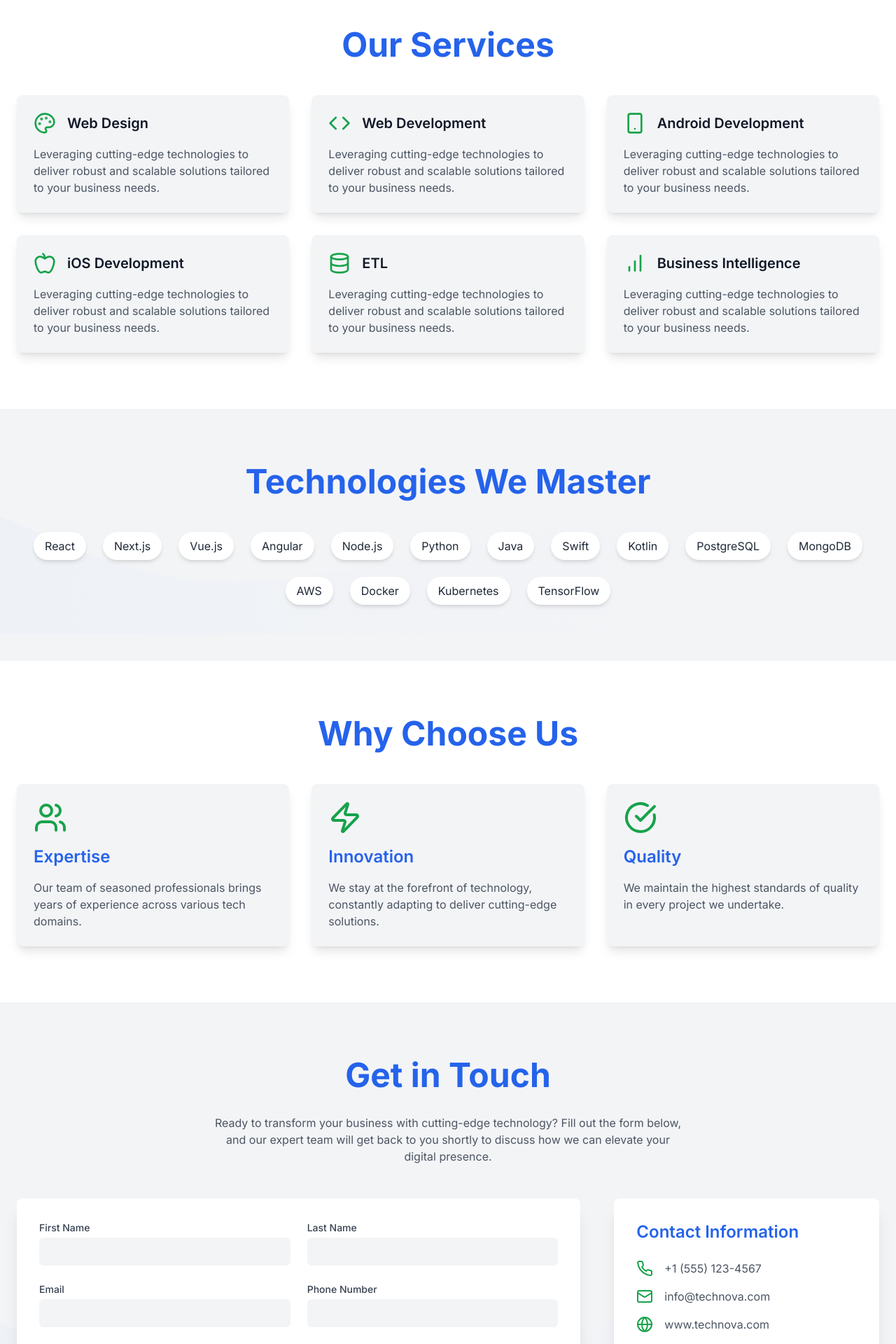
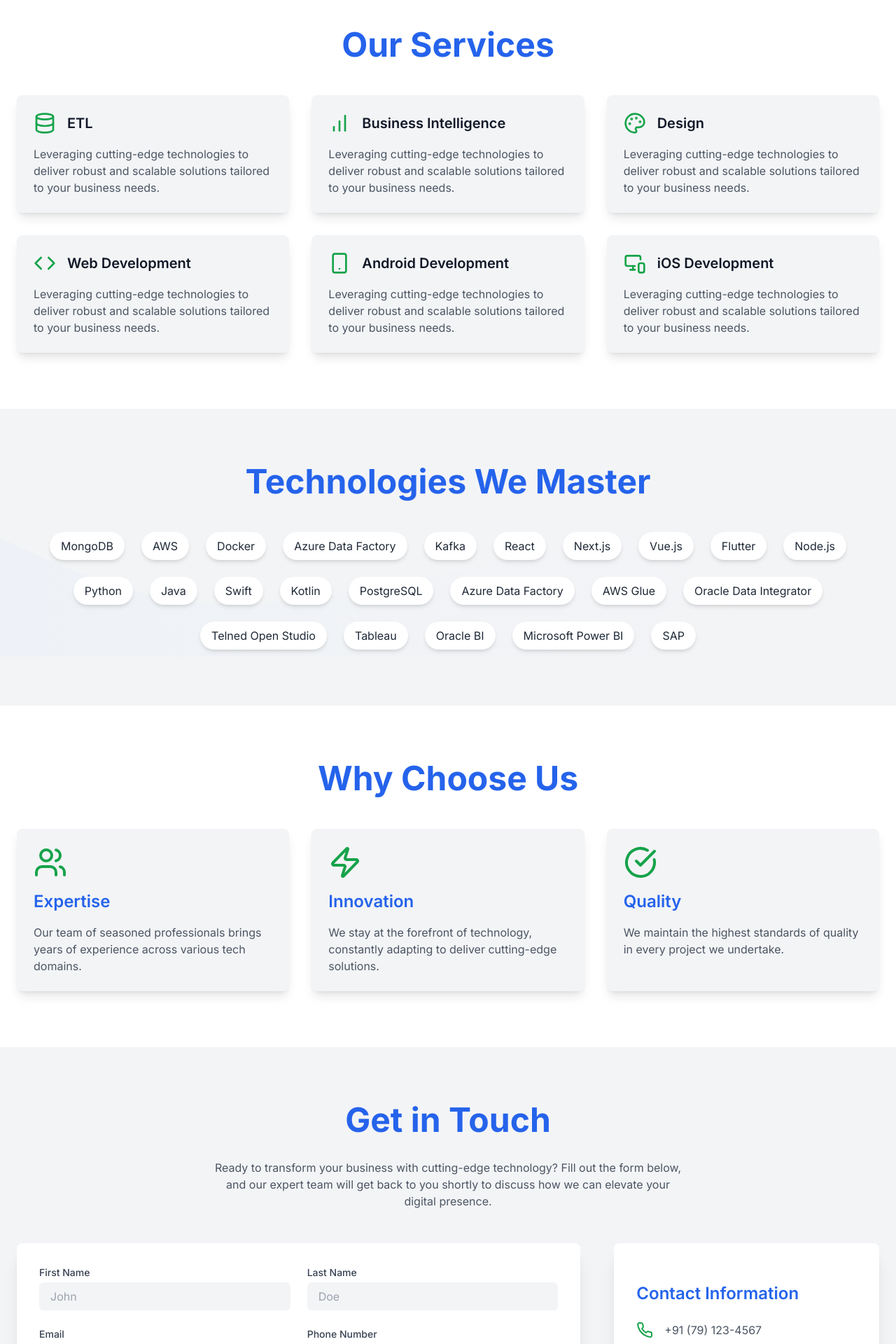
Before and after one commit to TenjinLabs/TenjinLabs, a Next.js app: page / in a window 1280 px wide. Shown: the part 840-2760 px from the top of the page at 70% size. Built offline with nearby package versions, Linux system fonts and the light colour scheme.

Commit message:
Q2 Update page.tsx
Updating Page.tsx as of Q2

```diff
--- a/app/page.tsx
+++ b/app/page.tsx
@@ -2,21 +2,23 @@
 
 import { useState, useEffect } from 'react'
 import { motion, AnimatePresence } from 'framer-motion'
-import { Menu, X, Send, Palette, Code, Smartphone, Apple, Database, BarChart, CheckCircle, Users, Zap, PlusCircle, MinusCircle, Phone, Mail, Globe, Sun, Moon } from 'lucide-react'
+import { Menu, X, Send, Palette, Code, Smartphone, MonitorSmartphone, Database, BarChart, CheckCircle, Users, Zap, PlusCircle, MinusCircle, Phone, Mail, Globe, Sun, Moon } from 'lucide-react'
 
 const services = [
-  { name: 'Web Design', icon: Palette },
+  { name: 'ETL', icon: Database },
+  { name: 'Business Intelligence', icon: BarChart },
+  { name: 'Design', icon: Palette },
   { name: 'Web Development', icon: Code },
   { name: 'Android Development', icon: Smartphone },
-  { name: 'iOS Development', icon: Apple },
-  { name: 'ETL', icon: Database },
-  { name: 'Business Intelligence', icon: BarChart },
+  { name: 'iOS Development', icon: MonitorSmartphone },
 ]
 
 const technologies = [
-  'React', 'Next.js', 'Vue.js', 'Angular', 'Node.js',
+   'MongoDB', 'AWS', 'Docker', 'Azure Data Factory', 'Kafka',
+  'React', 'Next.js', 'Vue.js', 'Flutter', 'Node.js',
   'Python', 'Java', 'Swift', 'Kotlin', 'PostgreSQL',
-  'MongoDB', 'AWS', 'Docker', 'Kubernetes', 'TensorFlow'
+  'Azure Data Factory', 'AWS Glue', 'Oracle Data Integrator', 'Telned Open Studio',
+  'Tableau','Oracle BI', 'Microsoft Power BI','SAP'
 ]
 
 const whyChooseUs = [
@@ -117,7 +119,7 @@
               transition={{ duration: 0.5 }}
               className={`text-2xl font-bold ${isDarkMode ? 'text-blue-400' : 'text-blue-600'}`}
             >
-              TechNova
+              TenjinLabs
             </motion.h1>
             <div className="hidden md:flex space-x-8">
               {['home', 'services', 'technologies', 'why-choose-us', 'contact', 'faq'].map((item) => (
@@ -187,7 +189,7 @@
             <svg className="absolute inset-0 w-full h-full" xmlns="http://www.w3.org/2000/svg">
               <defs>
                 <linearGradient id="grad1" x1="0%" y1="0%" x2="100%" y2="0%">
-                  <stop offset="0%" style={{ stopColor: isDarkMode ? 'rgb(30, 64, 175)' : 'rgb(191, 219, 254)', stopOpacity: 0.2 }} />
+                  <stop offset="0%" style={{ stopColor: isDarkMode ? 'rgb(30, 64, 200)' : 'rgb(200, 219, 254)', stopOpacity: 0.2 }} />
                   <stop offset="100%" style={{ stopColor: isDarkMode ? 'rgb(30, 58, 138)' : 'rgb(219, 234, 254)', stopOpacity: 0 }} />
                 </linearGradient>
               </defs>
@@ -404,21 +406,21 @@
                   <div className="grid grid-cols-1 md:grid-cols-2 gap-6">
                     <div>
                       <label htmlFor="firstName" className={`block text-sm font-medium ${isDarkMode ? 'text-gray-300' : 'text-gray-700'} mb-1`}>First Name</label>
-                      <input type="text" id="firstName" name="firstName" className={`w-full px-4 py-2 rounded-md ${isDarkMode ? 'bg-gray-700 text-white' : 'bg-gray-100 text-gray-900'} focus:outline-none focus:ring-2 focus:ring-blue-500`} required />
+                      <input type="text" id="firstName" name="firstName" placeholder='John' className={`w-full px-4 py-2 rounded-md ${isDarkMode ? 'bg-gray-700 text-white' : 'bg-gray-100 text-gray-900'} focus:outline-none focus:ring-2 focus:ring-blue-500`} required />
                     </div>
                     <div>
                       <label htmlFor="lastName" className={`block text-sm font-medium ${isDarkMode ? 'text-gray-300' : 'text-gray-700'} mb-1`}>Last Name</label>
-                      <input type="text" id="lastName" name="lastName" className={`w-full px-4 py-2 rounded-md ${isDarkMode ? 'bg-gray-700 text-white' : 'bg-gray-100 text-gray-900'} focus:outline-none focus:ring-2 focus:ring-blue-500`} required />
+                      <input type="text" id="lastName" name="lastName" placeholder='Doe' className={`w-full px-4 py-2 rounded-md ${isDarkMode ? 'bg-gray-700 text-white' : 'bg-gray-100 text-gray-900'} focus:outline-none focus:ring-2 focus:ring-blue-500`} required />
                     </div>
                   </div>
                   <div className="grid grid-cols-1 md:grid-cols-2 gap-6">
                     <div>
                       <label htmlFor="email" className={`block text-sm font-medium ${isDarkMode ? 'text-gray-300' : 'text-gray-700'} mb-1`}>Email</label>
-                      <input type="email" id="email" name="email" className={`w-full px-4 py-2 rounded-md ${isDarkMode ? 'bg-gray-700 text-white' : 'bg-gray-100 text-gray-900'} focus:outline-none focus:ring-2 focus:ring-blue-500`} required />
+                      <input type="email" id="email" name="email" placeholder='john@tenjinlabs.in' className={`w-full px-4 py-2 rounded-md ${isDarkMode ? 'bg-gray-700 text-white' : 'bg-gray-100 text-gray-900'} focus:outline-none focus:ring-2 focus:ring-blue-500`} required />
                     </div>
                     <div>
                       <label htmlFor="phone" className={`block text-sm font-medium ${isDarkMode ? 'text-gray-300' : 'text-gray-700'} mb-1`}>Phone Number</label>
-                      <input type="tel" id="phone" name="phone" className={`w-full px-4 py-2 rounded-md ${isDarkMode ? 'bg-gray-700 text-white' : 'bg-gray-100 text-gray-900'} focus:outline-none focus:ring-2 focus:ring-blue-500`} required />
+                      <input type="tel" id="phone" name="phone" placeholder='+91901010078' className={`w-full px-4 py-2 rounded-md ${isDarkMode ? 'bg-gray-700 text-white' : 'bg-gray-100 text-gray-900'} focus:outline-none focus:ring-2 focus:ring-blue-500`} required />
                     </div>
                   </div>
                   <div>
@@ -431,7 +433,7 @@
                           whileHover={{ scale: 1.05 }}
                           whileTap={{ scale: 0.95 }}
                           onClick={() => toggleService(service.name)}
-                          className={`flex items-center justify-center space-x-2 p-3 rounded-md transition duration-300 ${
+                          className={`flex items-center justify-none space-x-2 p-3 rounded-md transition duration-300 ${
                             selectedServices.includes(service.name)
                               ? isDarkMode ? 'bg-blue-600 text-white' : 'bg-blue-500 text-white'
                               : isDarkMode ? 'bg-gray-700 text-gray-300 hover:bg-gray-600' : 'bg-gray-200 text-gray-700 hover:bg-gray-300'
@@ -444,7 +446,7 @@
                     </div>
                   </div>
                   <div>
-                    <label htmlFor="message" className={`block text-sm font-medium ${isDarkMode ? 'text-gray-300' : 'text-gray-700'} mb-1`}>Message</label>
+                    <label htmlFor="message" className={`block text-sm font-medium ${isDarkMode ? 'text-gray-300' : 'text-gray-700'} mb-1`}>Requirements</label>
                     <textarea id="message" name="message" rows={4} className={`w-full px-4 py-2 rounded-md ${isDarkMode ? 'bg-gray-700 text-white' : 'bg-gray-100 text-gray-900'} focus:outline-none focus:ring-2 focus:ring-blue-500`} required></textarea>
                   </div>
                   <motion.button
@@ -454,7 +456,7 @@
                     type="submit"
                   >
                     <Send className="mr-2" />
-                    Send Message
+                    Send
                   </motion.button>
                 </form>
               </motion.div>
@@ -465,19 +467,44 @@
                 viewport={{ once: true }}
                 className={`${isDarkMode ? 'bg-gray-800' : 'bg-white'} p-8 rounded-lg shadow-xl space-y-6`}
               >
+                            <svg className="absolute inset-0 w-full h-full" xmlns="http://www.w3.org/2000/svg" viewBox="0 0 1440 320">
+              <defs>
+                <linearGradient id="grad3" x1="0%" y1="0%" x2="100%" y2="0%">
+                  <stop offset="0%" style={{ stopColor: isDarkMode ? 'rgb(30, 64, 175)' : 'rgb(191, 219, 254)', stopOpacity: 0.1 }} />
+                  <stop offset="100%" style={{ stopColor: isDarkMode ? 'rgb(30, 58, 138)' : 'rgb(219, 234, 254)', stopOpacity: 0 }} />
+                </linearGradient>
+              </defs>
+              <motion.path
+                fill="url(#grad3)"
+                fillOpacity="1"
+                initial={{ d: "M0,160L48,181.3C96,203,192,245,288,261.3C384,277,480,267,576,234.7C672,203,768,149,864,117.3C960,85,1056,75,1152,90.7C1248,107,1344,149,1392,170.7L1440,192L1440,320L1392,320C1344,320,1248,320,1152,320C1056,320,960,320,864,320C768,320,672,320,576,320C480,320,384,320,288,320C192,320,96,320,48,320L0,320Z" }}
+                animate={{
+                  d: [
+                    "M0,160L48,181.3C96,203,192,245,288,261.3C384,277,480,267,576,234.7C672,203,768,149,864,117.3C960,85,1056,75,1152,90.7C1248,107,1344,149,1392,170.7L1440,192L1440,320L1392,320C1344,320,1248,320,1152,320C1056,320,960,320,864,320C768,320,672,320,576,320C480,320,384,320,288,320C192,320,96,320,48,320L0,320Z",
+                    "M0,64L48,85.3C96,107,192,149,288,160C384,171,480,149,576,165.3C672,181,768,235,864,234.7C960,235,1056,181,1152,176C1248,171,1344,213,1392,234.7L1440,256L1440,320L1392,320C1344,320,1248,320,1152,320C1056,320,960,320,864,320C768,320,672,320,576,320C480,320,384,320,288,320C192,320,96,320,48,320L0,320Z",
+                  ],
+                }}
+                transition={{
+                  repeat: Infinity,
+                  repeatType: "reverse",
+                  duration: 20,
+                  ease: "linear",
+                }}
+              />
+            </svg>
                 <h3 className={`text-2xl font-semibold mb-4 ${isDarkMode ? 'text-blue-400' : 'text-blue-600'}`}>Contact Information</h3>
                 <div className="space-y-4">
                   <div className="flex items-center space-x-4">
                     <Phone className={isDarkMode ? 'text-green-400' : 'text-green-600'} />
-                    <span className={isDarkMode ? 'text-gray-300' : 'text-gray-600'}>+1 (555) 123-4567</span>
+                    <span className={isDarkMode ? 'text-gray-300' : 'text-gray-600'}>+91 (79) 123-4567</span>
                   </div>
                   <div className="flex items-center space-x-4">
                     <Mail className={isDarkMode ? 'text-green-400' : 'text-green-600'} />
-                    <span className={isDarkMode ? 'text-gray-300' : 'text-gray-600'}>info@technova.com</span>
+                    <span className={isDarkMode ? 'text-gray-300' : 'text-gray-600'}>admin@tenjinlabs.in</span>
                   </div>
                   <div className="flex items-center space-x-4">
                     <Globe className={isDarkMode ? 'text-green-400' : 'text-green-600'} />
-                    <span className={isDarkMode ? 'text-gray-300' : 'text-gray-600'}>www.technova.com</span>
+                    <span className={isDarkMode ? 'text-gray-300' : 'text-gray-600'}>www.tenjinlabs.in</span>
                   </div>
                 </div>
                 <div className="mt-8">
@@ -572,7 +599,7 @@
 
       <footer className={`${isDarkMode ? 'bg-gray-900' : 'bg-gray-100'} py-8 ${isDarkMode ? 'border-t border-gray-800' : 'border-t border-gray-200'}`}>
         <div className="container mx-auto px-6 text-center">
-          <p className={isDarkMode ? 'text-gray-500' : 'text-gray-600'}>&copy; 2023 TechNova. All rights reserved.</p>
+          <p className={isDarkMode ? 'text-gray-500' : 'text-gray-600'}>&copy; 2024 TenjinLabs. All rights reserved.</p>
         </div>
       </footer>
 
```
